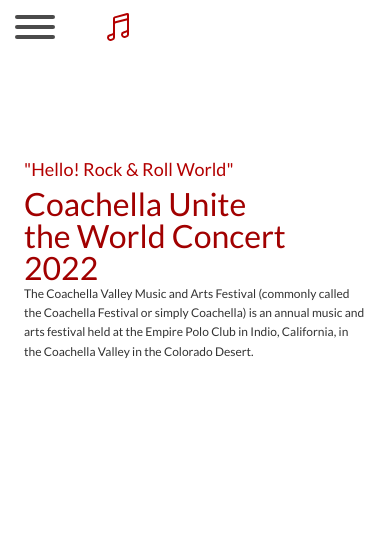
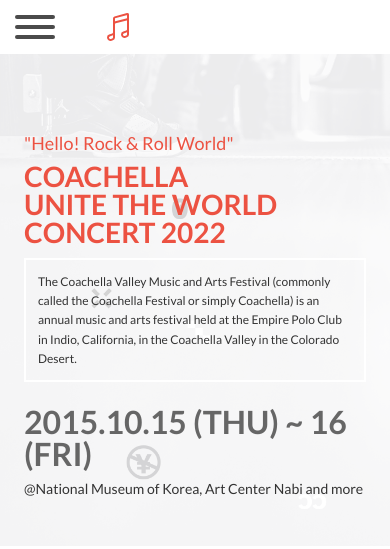
Before and after one commit to RoyJumah/Climate-Change-Conference, a plain HTML site: page index.html in a window 390 px wide. Drawn offline with nearby package versions, Linux system fonts and the light colour scheme.

Commit message:
Add stlyes to headline section

```diff
--- a/index.html
+++ b/index.html
@@ -5,6 +5,14 @@
     <meta http-equiv="X-UA-Compatible" content="IE=edge" />
     <meta name="viewport" content="width=device-width, initial-scale=1.0" />
     <title>Coachella Showcase</title>
+    <script
+      type="module"
+      src="https://unpkg.com/ionicons@5.4.0/dist/ionicons/ionicons.esm.js"
+    ></script>
+    <script
+      nomodule=""
+      src="https://unpkg.com/ionicons@5.4.0/dist/ionicons/ionicons.js"
+    ></script>
     <script defer src="src/navigation.js"></script>
     <link rel="stylesheet" href="style.css" />
     <link rel="preconnect" href="https://fonts.googleapis.com" />
@@ -32,9 +40,8 @@
       <div class="headline">
         <h1 class="primary-header">"Hello! Rock & Roll World"</h1>
         <p class="headline-info">
-          Coachella Unite <br />
-          the World Concert <br />
-          2022
+          Coachella <br />
+          Unite the World Concert 2022
         </p>
 
         <p class="concert-info">
@@ -43,9 +50,12 @@
           festival held at the Empire Polo Club in Indio, California, in the
           Coachella Valley in the Colorado Desert.
         </p>
+
+        <p class="concert-duration">2015.10.15 (THU) ~ 16 (FRI)</p>
+        <p class="concert-location">
+          @National Museum of Korea, Art Center Nabi and more
+        </p>
       </div>
     </section>
-
-    <script src="https://unpkg.com/ionicons@5.4.0/dist/ionicons.js"></script>
   </body>
 </html>
--- a/style.css
+++ b/style.css
@@ -16,7 +16,7 @@
 }
 
 .container {
-  margin: 9.6rem 2.4rem;
+  padding: 9.6rem 2.4rem;
 }
 @media (max-width: 768px) {
   .hamburger {
@@ -86,12 +86,15 @@
     font-weight: 400;
     font-size: 1.8rem;
     line-height: 3.8rem;
-    color: #b30000;
+    color: #ec5242;
   }
 
   .headline-info {
-    font-size: 3.2rem;
-    color: #a10000;
+    text-transform: uppercase;
+    font-size: 2.8rem;
+    color: #ec5242;
+    font-weight: 700;
+    margin-bottom: 1.2rem;
   }
 
   .concert-info {
@@ -99,12 +102,15 @@
     font-weight: 400;
     line-height: 1.6;
     letter-spacing: 0.75;
+    border: 2px solid #fff;
+    padding: 1.2rem;
+    margin-bottom: 2.4rem;
   }
 
   .music-icon {
     height: 3.2rem;
     width: 3.2rem;
-    color: #b30000;
+    color: #ec5242;
   }
 
   .main-nav {
@@ -118,4 +124,22 @@
     display: block;
     font-size: 1.6rem;
   }
+
+  .section-headline {
+    background-image: url(assets/img/hero-bg.png);
+    background-size: cover;
+    padding-top: 7rem;
+    padding-bottom: 5rem;
+  }
+  .concert-duration {
+    font-weight: 700;
+    font-size: 3.2rem;
+    color: #666666;
+    margin-bottom: 1.2rem;
+  }
+
+  .concert-location {
+    font-weight: 400;
+    font-size: 1.4rem;
+  }
 }
```
Also changed, not shown: assets/img/hero-bg.png (added).
